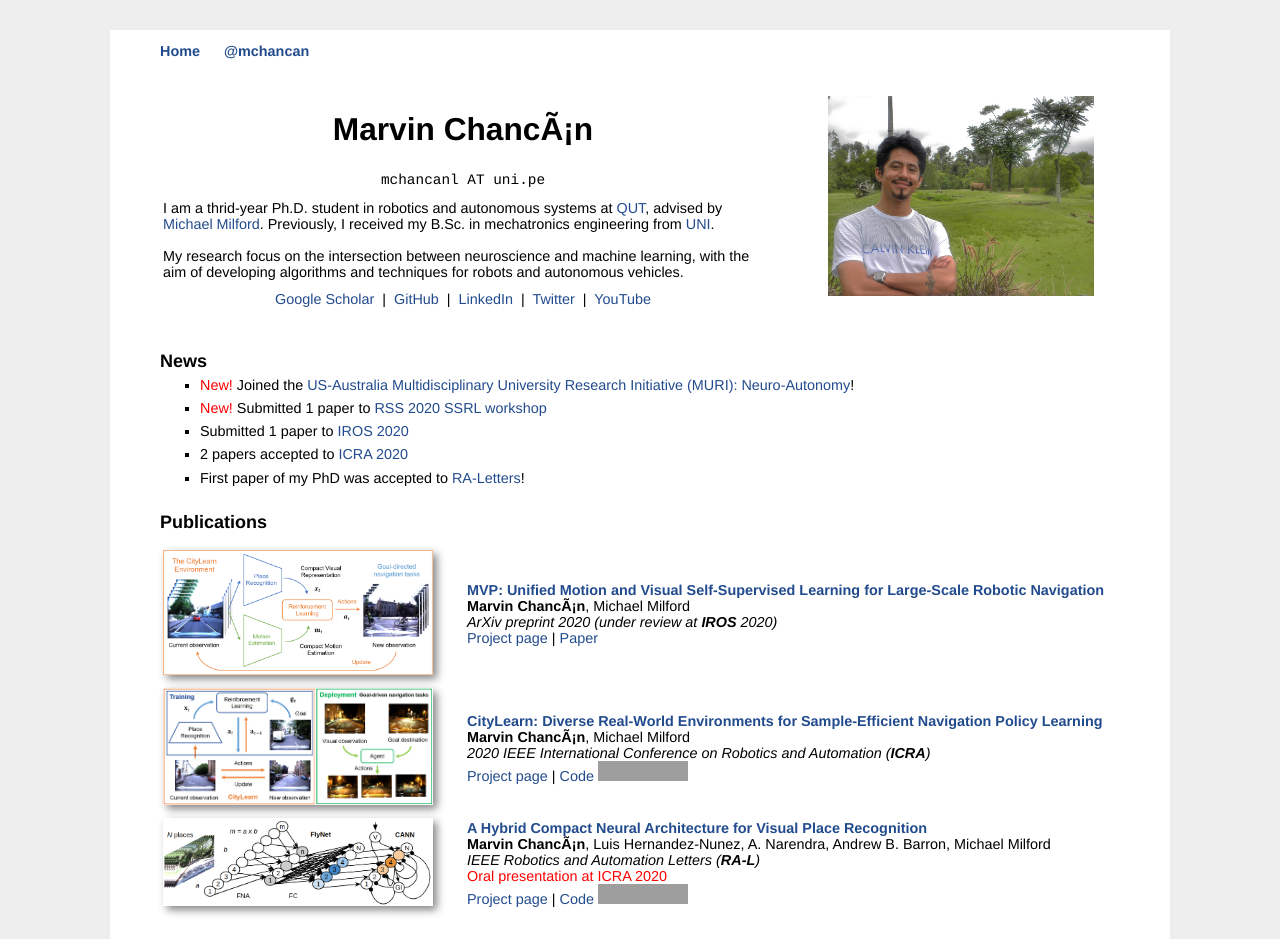
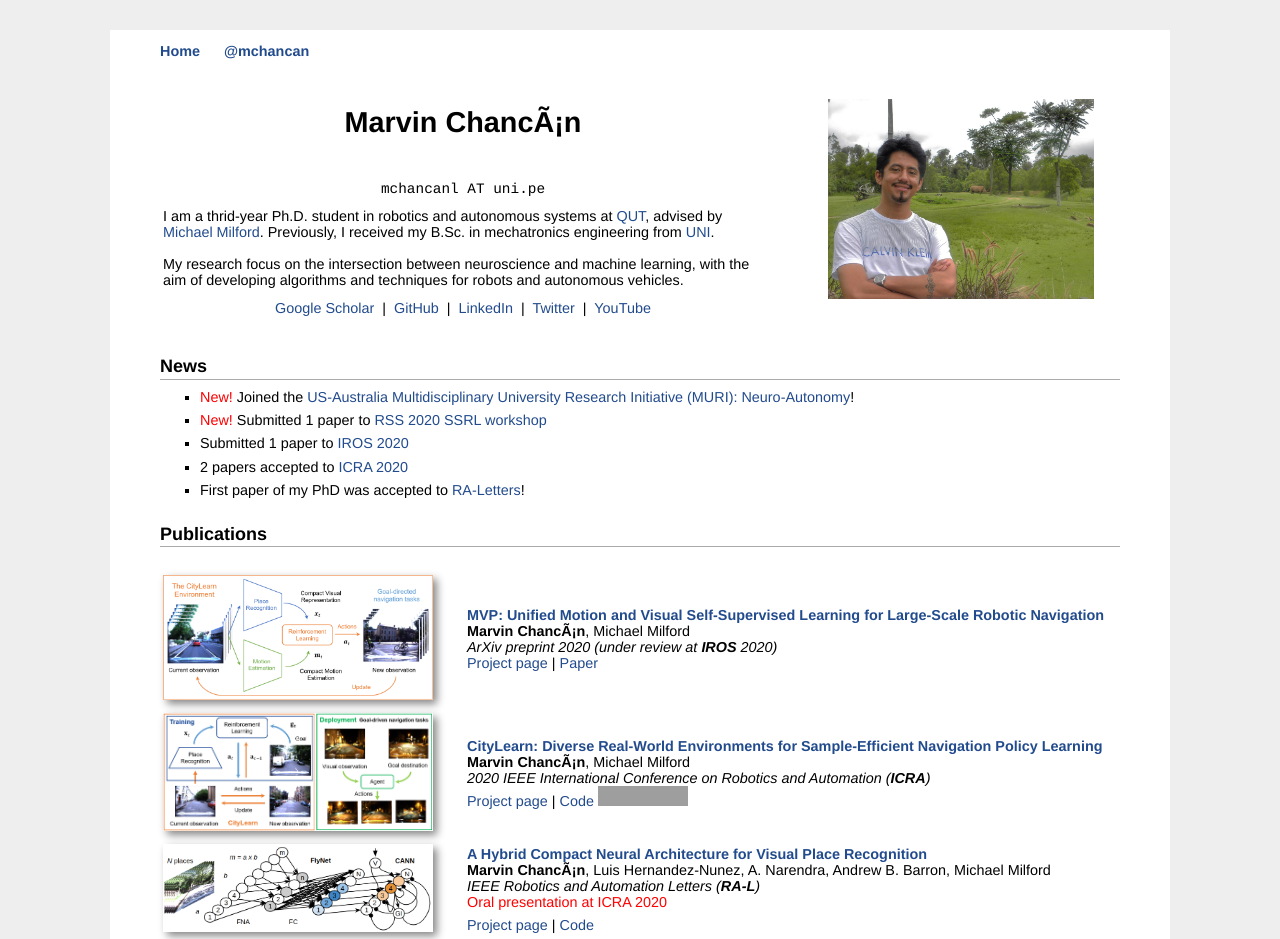
Before and after one commit to mchancan/mchancan.github.io, a Jekyll site: the page built from index.html, in a window 1280 px wide. Shown: the top 939 px of the page. Built offline with Jekyll 4.4.1, drawn with Linux system fonts in a browser that asks for light colours; comment, search, counter and statistics services are not loaded; grey boxes are pictures that could not be loaded.

Commit message:
Update main.css

```diff
--- a/css/main.css
+++ b/css/main.css
@@ -1,10 +1,21 @@
+/* Default css file for jemdoc. */
+
 table#tlayout {
     border: none;
     border-collapse: separate;
     background: white;
 }
-
+/*
+body {
+	background: white;
+	padding-bottom: 8px;
+	margin: 0;
+}
+*/
 nav ul, footer ul {
+    /*<--.font-family:'Helvetica', 'Arial', 'Sans-Serif';*/
+    /*font-family: "Helvetica", Helvetica, sans-serif;*/
+    /*font-family: "Montserrat", sans-serif;*/
     font-family: "Helvetica Neue", Arial, Helvetica, "Nimbus Sans L", sans-serif;
     padding: 0px;
     list-style: none;
@@ -19,6 +30,14 @@ html {
 }
 
 body {
+  /*font-family: Georgia, Helvetica, Arial, Verdana, san-serif, Times;*/
+  /*font-family: "Helvetica", Helvetica, sans-serif;*/
+  /*font-family: "Montserrat",  Montserrat, sans-serif;
+  font-size: 14px;
+  font-size: 16px;
+  line-height: 1.5;
+  color: #213875;*/
+  /*font-family: "Montserrat", sans-serif;*/
   font-family: "Helvetica Neue", Arial, Helvetica, "Nimbus Sans L", sans-serif;
   font-weight: 400;
   font-size: 14px;
@@ -67,6 +86,7 @@ body {
 }
 
 #layout-menu a {
+	/*line-height: 1.5em;*/
 	margin-left: 0.5em;
 }
 
@@ -76,6 +96,8 @@ tt {
 
 pre, tt {
 	font-size: 90%;
+	/*font-family: monaco, monospace;*/
+	/*font-family: "Montserrat", sans-serif;*/
 	font-family: "Helvetica Neue", Arial, Helvetica, "Nimbus Sans L", sans-serif;
 }
 
@@ -122,9 +144,11 @@ div.menu-item {
 
 div#toptitle {
 	padding-bottom: 0.2em;
-	margin-bottom: 0.2em;
+	margin-bottom: 1.5em;
+	/*border-bottom: 3px double gray;*/
 }
 
+/* Reduce space if we begin the page with a title. */
 div#toptitle + h2, div#toptitle + h3 {
 	margin-top: 0em;
 }
@@ -147,16 +171,15 @@ strong {
 
 h1, h2, h3 {
 	margin-top: 0.7em;
-	margin-bottom: 0.0em;
-	padding-bottom: 0.0em;
+	margin-bottom: 0.5em;
+	padding-bottom: 0.2em;
 	line-height: 1.0em;
 	padding-top: 0.5em;
-	/*border-bottom: 1px solid #aaaaaa;*/
-	border-bottom: none;
+	border-bottom: 1px solid #aaaaaa;
 }
 
 h1 {
-	font-size: 220%;
+	font-size: 200%;
 	border-bottom: none;
 }
 
@@ -178,6 +201,7 @@ p {
 	margin-top: 0.0em;
 	margin-bottom: 0.8em;
 	padding: 0;
+	/*line-height: 1.3em;*/
 }
 
 pre {
@@ -335,7 +359,7 @@ span.comment, span.comment > *, span.string, span.string > * {
 
 #fwtitle #toptitle {
 	padding-left: 0.5em;
-	margin-bottom: 0.2em;
+	margin-bottom: 0.5em;
 }
 
 #layout-content h1:first-child, #layout-content h2:first-child, #layout-content h3:first-child {
@@ -344,7 +368,7 @@ span.comment, span.comment > *, span.string, span.string > * {
 
 div#toptitle h1, #layout-content div#toptitle h1 {
 	margin-bottom: 0.0em;
-	padding-bottom: 0.0em;
+	padding-bottom: 0.1em;
 	padding-top: 0;
 	margin-top: 0.5em;
 	border-bottom: none;
```
